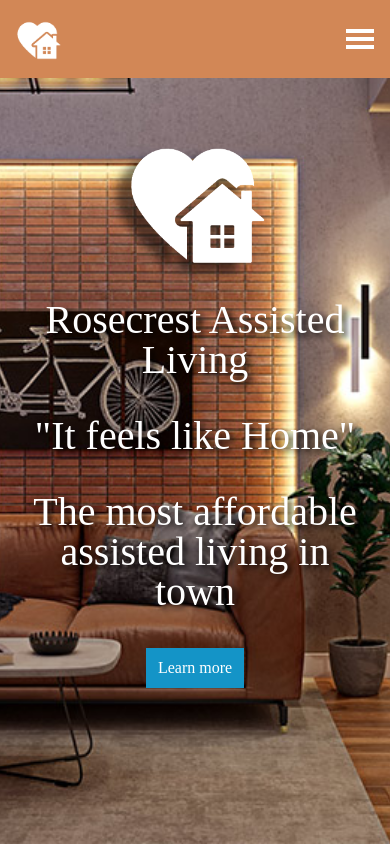
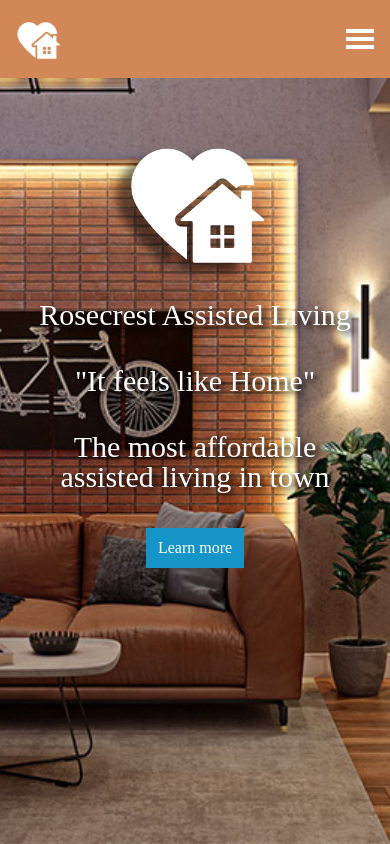
Before and after one commit to RysonShalvis/RoseCrest-Website, a React (Vite) app: page / in a window 390 px wide. Shown: the top 844 px of the page. Built offline with nearby package versions, Linux system fonts and the light colour scheme.

Commit message:
quick mobile fixes

```diff
--- a/src/scss/_card.scss
+++ b/src/scss/_card.scss
@@ -17,6 +17,11 @@
   width: 330px;
   margin: 48px;
 
+  @include maxMediumScreen {
+    width: 100%;
+    margin: $spacing;
+  }
+
   .card-container {
     padding: 24px;
     display: flex;
@@ -30,6 +35,10 @@
     color: $primaryColor;
     box-shadow: 0 1px 4px rgba(0, 0, 0, 0.6);
     margin-bottom: 24px;
+
+    @include maxMediumScreen {
+      padding: $spacing;
+    }
   }
 
   p {
--- a/src/scss/_home.scss
+++ b/src/scss/_home.scss
@@ -50,6 +50,10 @@
       @include maxLargeScreen {
         font-size: $mediumFont;
       }
+
+      @include maxSmallScreen {
+        font-size: $smallFont;
+      }
     }
 
     h2 {
@@ -57,6 +61,10 @@
       text-shadow: 3px 3px 6px #000;
       text-align: center;
       padding-bottom: $spacing;
+
+      @include maxSmallScreen {
+        font-size: $smallFont;
+      }
     }
   }
 
```
